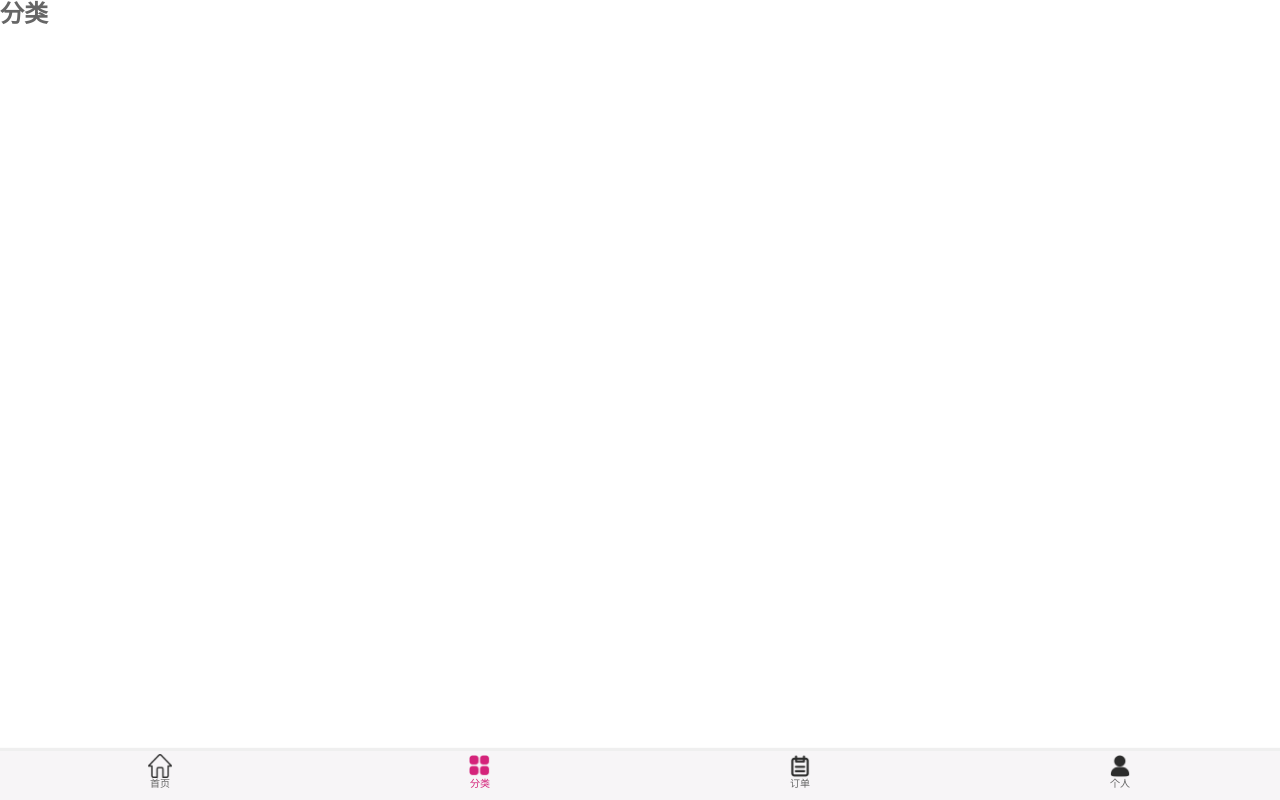
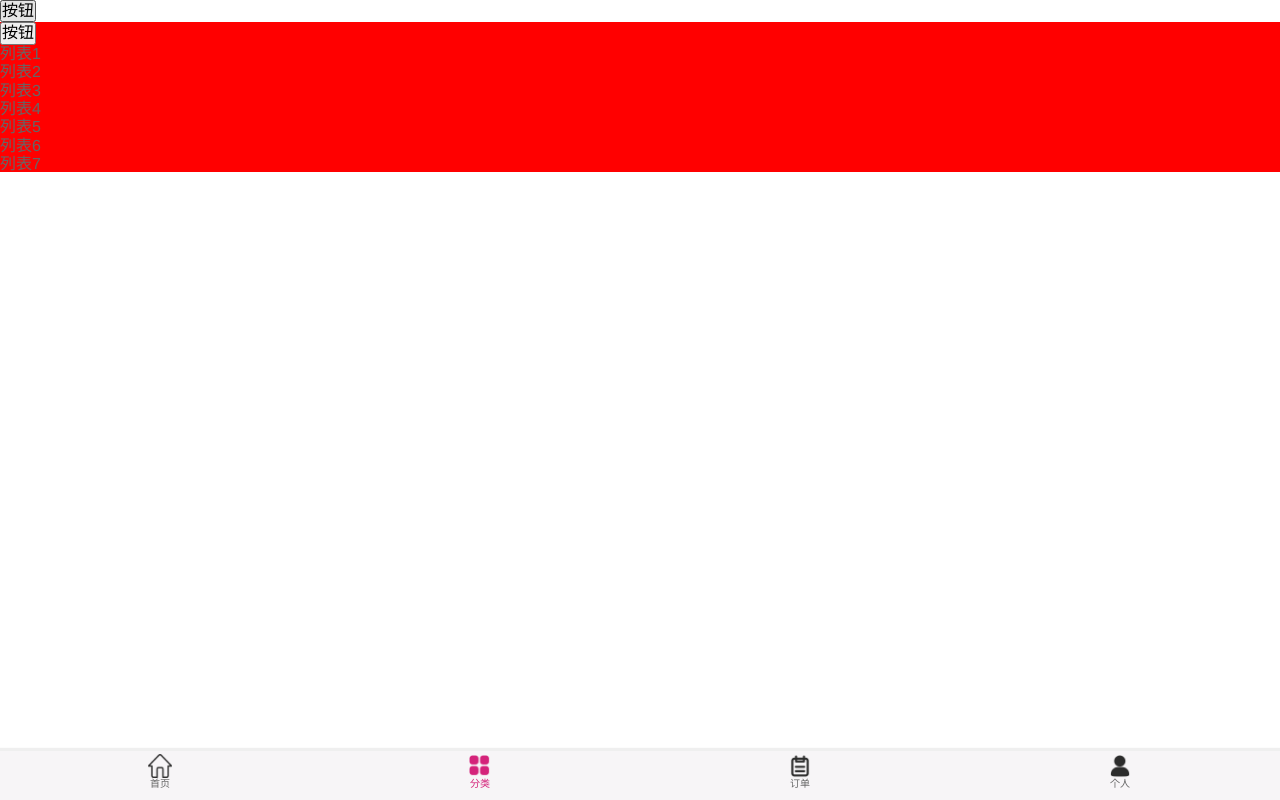
Before and after one commit to guoxiaowen-hub/easylife, a Vue app: page /category in a window 1280 px wide. Built offline with nearby package versions, Linux system fonts and the light colour scheme.

Commit message:
首页更新

```diff
--- a/package.json
+++ b/package.json
@@ -8,6 +8,7 @@
   },
   "dependencies": {
     "axios": "^0.21.1",
+    "better-scroll": "^2.2.1",
     "core-js": "^3.6.5",
     "input": "^1.0.1",
     "vue": "^3.0.0",
--- /dev/null
+++ b/src/components/common/scroll/Scroll.vue
@@ -0,0 +1,37 @@
+<template>
+  <!--ref一般绑定给子组件-->
+  <div class="wrapper" ref="wrapper">
+    <div>
+      <slot></slot>
+    </div>
+  </div>
+</template>
+
+<script>
+  import BScroll from "better-scroll"
+  export default {
+    name: "Scroll.vue",
+    data() {
+      return {
+        scroll: null
+      }
+    },
+    mounted() {
+      this.scroll = new BScroll(this.$refs.wrapper, {
+        observeDOM: true,
+        click: true
+      });
+    },
+    methods: {
+      scrollTo(x, y, time = 1000) {
+        this.scroll.scrollTo(x, y, time)
+      }
+    }
+  }
+</script>
+
+<style scoped>
+  .scroll {
+
+  }
+</style>
--- /dev/null
+++ b/src/components/content/backtop/BackTop.vue
@@ -0,0 +1,24 @@
+<template>
+  <div class="back-top">
+    <img src="~assets/img/backtop/arrow.png" alt="">
+  </div>
+</template>
+
+<script>
+  export default {
+    name: "BackTop",
+  }
+</script>
+
+<style scoped>
+.back-top {
+  text-align: center;
+  position: fixed;
+  right: 3px;
+  bottom: 52px;
+}
+.back-top > img{
+  width: 40px;
+  height: 40px;
+}
+</style>
--- a/src/components/content/goods/GoodsList.vue
+++ b/src/components/content/goods/GoodsList.vue
@@ -1,7 +1,7 @@
 <template>
-  <div class="goods">
-    <goods-list-item v-for="item in goods" :goodsItem="item"/>
-  </div>
+    <div class="goods">
+      <goods-list-item v-for="item in goods" :goodsItem="item"/>
+    </div>
 </template>
 
 <script>
@@ -19,6 +19,9 @@
     },
     components:{
       GoodsListItem
+    },
+    mounted() {
+
     }
   }
 </script>
@@ -29,5 +32,7 @@
     padding: 5px 1px;
     display: flex;
     flex-wrap: wrap;
+
+    overflow: hidden;
   }
 </style>
--- a/src/network/request.js
+++ b/src/network/request.js
@@ -6,16 +6,16 @@
     timeout: 5000
   })
 
-  instance.interceptors.request.use(config => {
-    return config;
-  }, error =>{
-    console.log(error);
-  });
-  instance.interceptors.response.use(res => {
-    return res.data
-  }, err => {
-    console.log(err);
-  });
+  // instance.interceptors.request.use(config => {
+  //   return config;
+  // }, error =>{
+  //   console.log(error);
+  // });
+  // instance.interceptors.response.use(res => {
+  //   return res.data
+  // }, err => {
+  //   console.log(err);
+  // });
 
   return instance(config)
 }
--- a/src/views/category/category.vue
+++ b/src/views/category/category.vue
@@ -1,13 +1,138 @@
 <template>
-  <h2>分类</h2>
+  <button @click="btnClick">按钮</button>
+  <div class="content">
+    <ul>
+      <button @click="btnClick">按钮</button>
+      <li>列表1</li>
+      <li>列表2</li>
+      <li>列表3</li>
+      <li>列表4</li>
+      <li>列表5</li>
+      <li>列表6</li>
+      <li>列表7</li>
+      <li>列表8</li>
+      <li>列表9</li>
+      <li>列表10</li>
+      <li>列表11</li>
+      <li>列表12</li>
+      <li>列表13</li>
+      <li>列表14</li>
+      <li>列表15</li>
+      <li>列表16</li>
+      <li>列表17</li>
+      <li>列表18</li>
+      <li>列表19</li>
+      <li>列表20</li>
+      <li>列表21</li>
+      <li>列表22</li>
+      <li>列表23</li>
+      <li>列表24</li>
+      <li>列表25</li>
+      <li>列表26</li>
+      <li>列表27</li>
+      <li>列表28</li>
+      <li>列表29</li>
+      <li>列表30</li>
+      <li>列表31</li>
+      <li>列表32</li>
+      <li>列表33</li>
+      <li>列表34</li>
+      <li>列表35</li>
+      <li>列表36</li>
+      <li>列表37</li>
+      <li>列表38</li>
+      <li>列表39</li>
+      <li>列表40</li>
+      <li>列表41</li>
+      <li>列表42</li>
+      <li>列表43</li>
+      <li>列表44</li>
+      <li>列表45</li>
+      <li>列表46</li>
+      <li>列表47</li>
+      <li>列表48</li>
+      <li>列表49</li>
+      <li>列表50</li>
+      <li>列表51</li>
+      <li>列表52</li>
+      <li>列表53</li>
+      <li>列表54</li>
+      <li>列表55</li>
+      <li>列表56</li>
+      <li>列表57</li>
+      <li>列表58</li>
+      <li>列表59</li>
+      <li>列表60</li>
+      <li>列表61</li>
+      <li>列表62</li>
+      <li>列表63</li>
+      <li>列表64</li>
+      <li>列表65</li>
+      <li>列表66</li>
+      <li>列表67</li>
+      <li>列表68</li>
+      <li>列表69</li>
+      <li>列表70</li>
+      <li>列表71</li>
+      <li>列表72</li>
+      <li>列表73</li>
+      <li>列表74</li>
+      <li>列表75</li>
+      <li>列表76</li>
+      <li>列表77</li>
+      <li>列表78</li>
+      <li>列表79</li>
+      <li>列表80</li>
+      <li>列表81</li>
+      <li>列表82</li>
+      <li>列表83</li>
+      <li>列表84</li>
+      <li>列表85</li>
+      <li>列表86</li>
+      <li>列表87</li>
+      <li>列表88</li>
+      <li>列表89</li>
+      <li>列表90</li>
+      <li>列表91</li>
+      <li>列表92</li>
+      <li>列表93</li>
+      <li>列表94</li>
+      <li>列表95</li>
+      <li>列表96</li>
+      <li>列表97</li>
+      <li>列表98</li>
+      <li>列表99</li>
+      <li>列表100</li>
+    </ul>
+  </div>
 </template>
 
 <script>
-export default {
-  name: "category"
-}
+  import BScroll from "better-scroll"
+  export default {
+    name: "category",
+    mounted() {
+      const bstroll = new BScroll(document.querySelector('.content'),{
+          probeType: 2,
+          click: false
+      })
+
+      bstroll.on('scroll',position => {
+        console.log(position);
+      })
+    },
+    methods: {
+      btnClick() {
+        console.log("点击");
+      }
+    }
+  }
 </script>
 
 <style scoped>
-
+  .content {
+    background-color: red;
+    height: 150px;
+    overflow: hidden;
+  }
 </style>
--- a/src/views/home/home.vue
+++ b/src/views/home/home.vue
@@ -1,7 +1,9 @@
 <template>
   <div id="home">
+    <back-top class="top" @click.native="backClick"/>
     <!--上部导航栏-->
     <home-nav-bar/>
+    <scroll class="scroll" ref="scroll">
       <!--轮播图-->
       <home-swiper :banners="banners"/>
       <!--分类轮播图-->
@@ -10,17 +12,20 @@
       <!--控制导航栏-->
       <tab-control :titles="tabTitles" @tabClick="tabClick"/>
       <!--商品列表-->
-    <goods-list :goods="goods[currentType].list"></goods-list>
+      <goods-list :goods="goods[currentType].list"/>
+    </scroll>
   </div>
 </template>
 
 <script>
   import HomeNavBar from "views/home/childComps/HomeNavBar";
   import HomeSwiper from "views/home/childComps/HomeSwiper";
-  import HomeCateNavBar from "@/views/home/childComps/HomeCateNavBar";
+  import HomeCateNavBar from "views/home/childComps/HomeCateNavBar";
 
   import tabControl from "components/content/tabControl/tabControl";
   import GoodsList from "components/content/goods/GoodsList";
+  import BackTop from "components/content/backtop/BackTop";
+  import Scroll from "components/common/scroll/Scroll";
 
   import {getHomeMultidata,getHomeGoods} from "network/home";
 
@@ -43,7 +48,9 @@
       HomeSwiper,
       HomeCateNavBar,
       tabControl,
-      GoodsList
+      GoodsList,
+      Scroll,
+      BackTop
     },
     created() {
       //1.请求多个数据
@@ -55,7 +62,9 @@
       this.handleGoods('sell');
     },
     methods: {
-      /*事件监听*/
+      /**
+      * 事件监听
+      */
       tabClick(index) {
         switch (index) {
           case 0:
@@ -69,20 +78,22 @@
             break
         }
       },
+      backClick() {
+        this.$refs.scroll.scrollTo(0, 0)
+      },
 
-
-      /*
-      网络请求相关
+      /**
+      *网络请求相关
       */
       handleMultidata() {
         getHomeMultidata().then(res => {
-          this.banners = res.data.banner.list;
+          this.banners = res.data.data.banner.list;
         })
       },
       handleGoods(type) {
         const page = this.goods[type].page + 1
         getHomeGoods(type, page).then(res => {
-          this.goods[type].list.push(...res.data.list);
+          this.goods[type].list.push(...res.data.data.list);
           this.goods[type].page += 1;
         })
       },
@@ -91,4 +102,16 @@
 </script>
 
 <style scoped>
+  #home {
+    height: 100vh;
+  }
+
+  .scroll {
+    height: calc(100vh - 93px);
+    overflow: hidden;
+  }
+
+  .top {
+    z-index: 999;
+  }
 </style>
```
Also changed, not shown: src/assets/img/backtop/arrow.png (added), 1 other file (tests, documents, lock files or other folders). Lines whose indentation alone changed are shown as unchanged.
